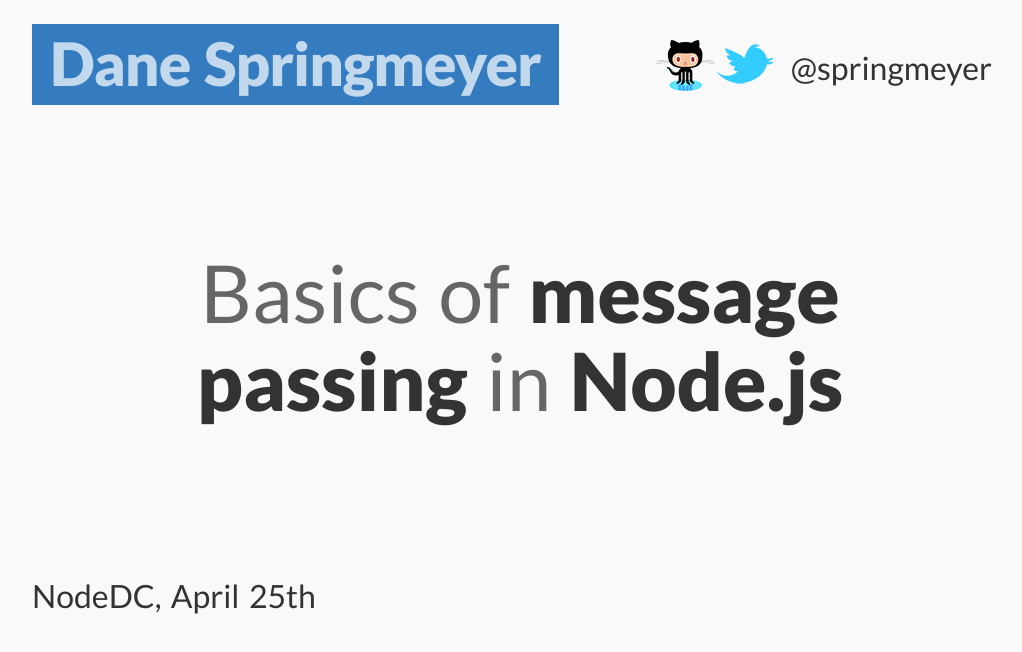
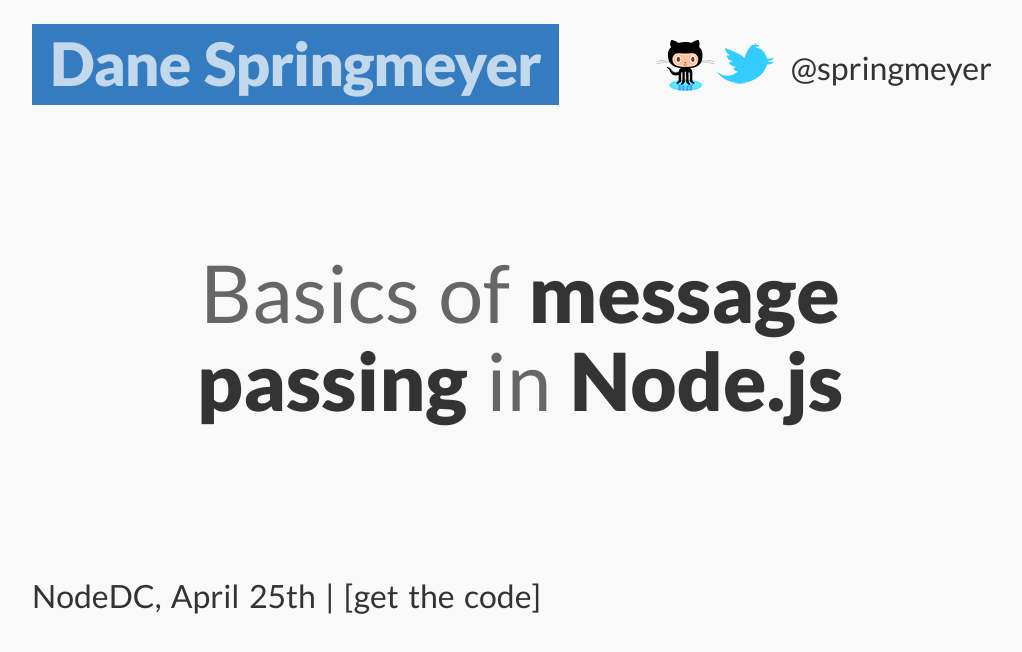
Before and after one commit to springmeyer/node-message-passing, a plain HTML site: page index.html in a window 1280 px wide. Shown: the whole page, without its empty margins (120-1142 px from the left). Drawn offline with Linux system fonts and the light colour scheme.

Commit message:
add link to github

```diff
--- a/index.html
+++ b/index.html
@@ -22,7 +22,7 @@
       </h1>
   </div>
   <div class="bottom">
-      NodeDC, April 25th
+      NodeDC, April 25th | <a href="https://github.com/springmeyer/node-message-passing">[get the code]</a>
   </div>
 </section>
 
```
